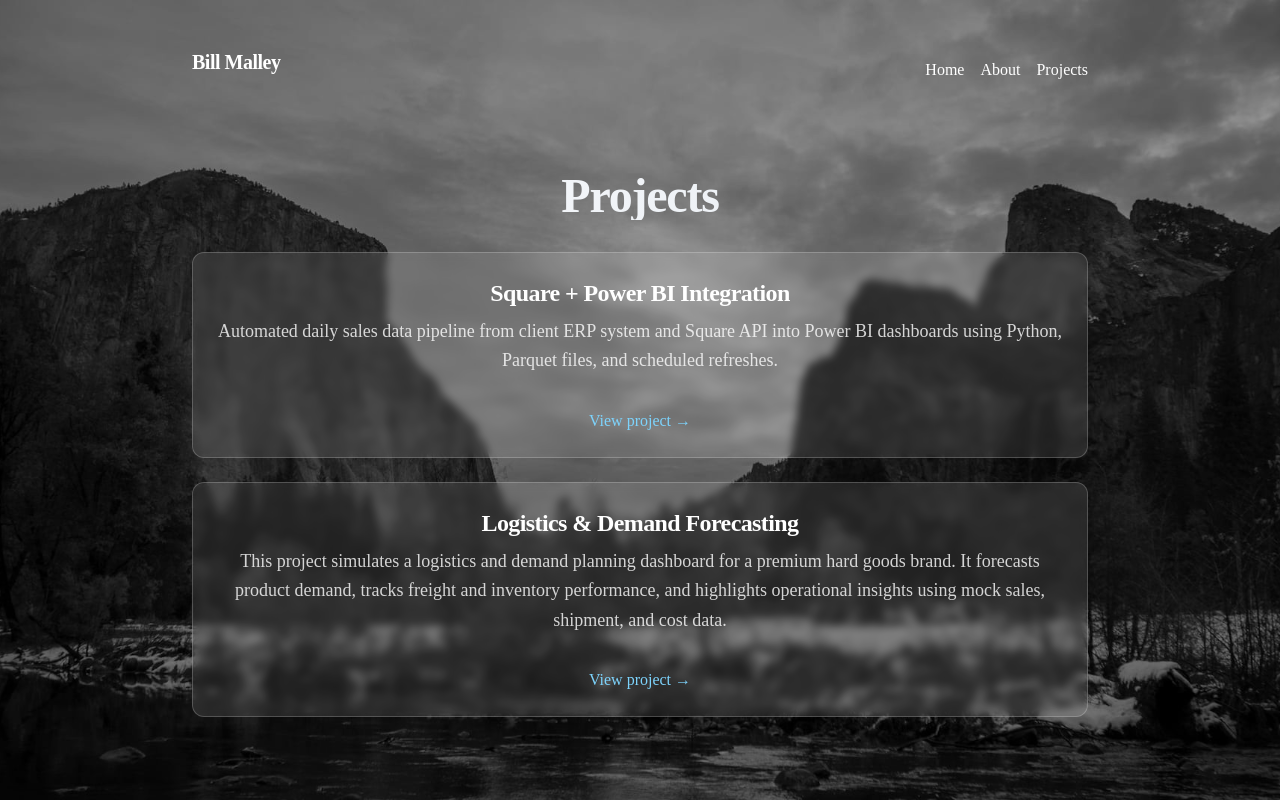
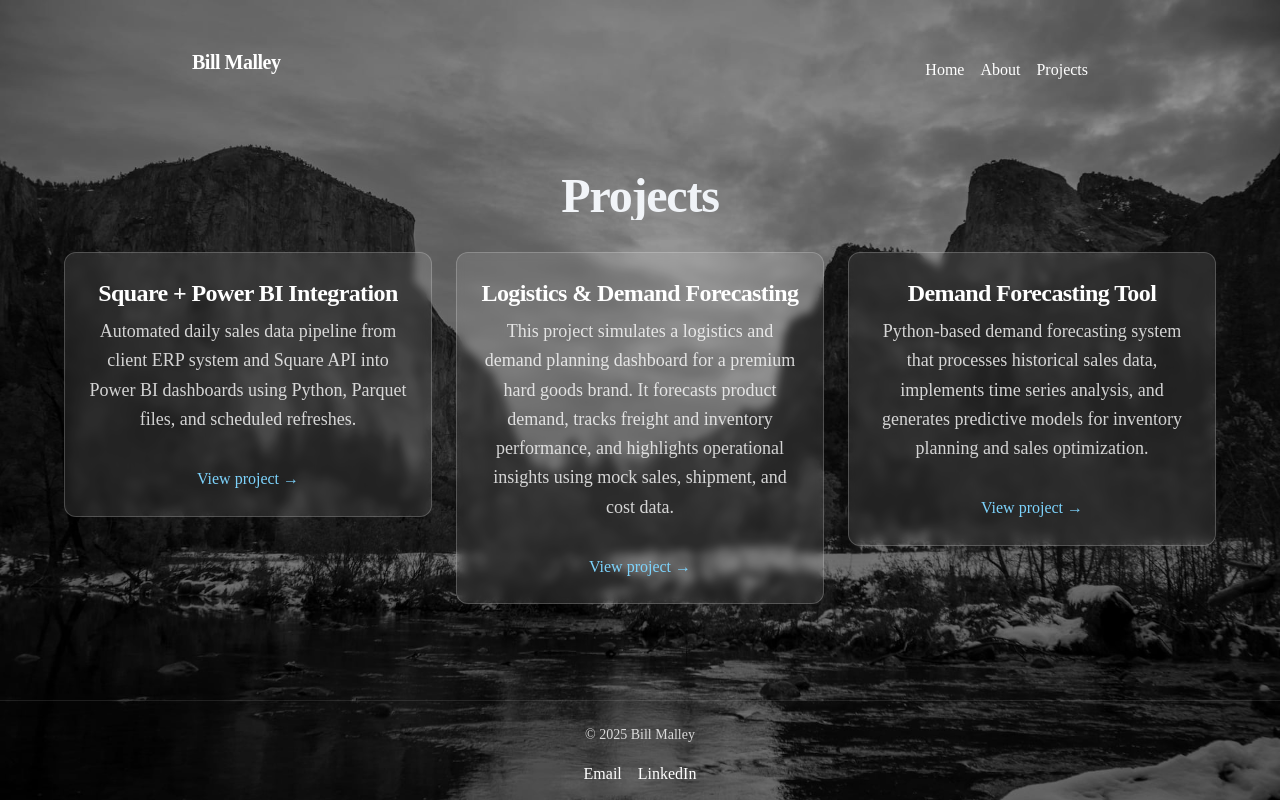
Before and after one commit to bmall0323/personal-site, a Next.js app: page /projects in a window 1280 px wide. Shown: the top 800 px of the page. Built offline with nearby package versions, Linux system fonts and the light colour scheme.

Commit message:
Add demand forecasting tool to projects page and update layout to 3x1 grid

```diff
--- a/src/app/projects/page.tsx
+++ b/src/app/projects/page.tsx
@@ -31,7 +31,7 @@
           <h1 className="text-5xl font-bold tracking-tight bg-gradient-to-r from-white to-gray-200 bg-clip-text text-transparent">
             Projects
           </h1>
-          <div className="max-w-4xl mx-auto mt-8 space-y-6">
+          <div className="max-w-6xl mx-auto mt-8 grid grid-cols-1 md:grid-cols-2 lg:grid-cols-3 gap-6">
             <a
               href="#"
               target="_blank"
@@ -54,6 +54,18 @@
                 title="Logistics & Demand Forecasting"
                 description="This project simulates a logistics and demand planning dashboard for a premium hard goods brand. It forecasts product demand, tracks freight and inventory performance, and highlights operational insights using mock sales, shipment, and cost data."
                 link="https://app.powerbi.com/view?r=eyJrIjoiNTZjNTNkZTktYTMxOS00MGZkLTlhYzktNGZjZDcwZWQ5NGRkIiwidCI6IjlmMTIxNTRmLWRjMmMtNDM3NC05YzE0LTdjZTFkNWJjODRiYSJ9"
+              />
+            </a>
+            <a
+              href="#"
+              target="_blank"
+              rel="noopener noreferrer"
+              className="block hover:opacity-90 transition-opacity"
+            >
+              <ProjectCard
+                title="Demand Forecasting Tool"
+                description="Python-based demand forecasting system that processes historical sales data, implements time series analysis, and generates predictive models for inventory planning and sales optimization."
+                link="https://forecasting-app.vercel.app/"
               />
             </a>
             {/* Add more ProjectCard components here */}
--- /dev/null
+++ b/windsurf_deployment.yaml
@@ -0,0 +1,6 @@
+# Windsurf Deploys Configuration (Beta)
+# This is an auto-generated file used to store your app deployment configuration. Do not modify.
+# The ID of the project (different from project name) on the provider's system. This is populated as a way to update existing deployments.
+project_id: 71d91bb9-205d-442d-8fad-7ea87f2e2015
+# The framework of the web application (examples: nextjs, react, vue, etc.)
+framework: nextjs
```
Also changed, not shown: 1 other file (tests, documents, lock files or other folders).
